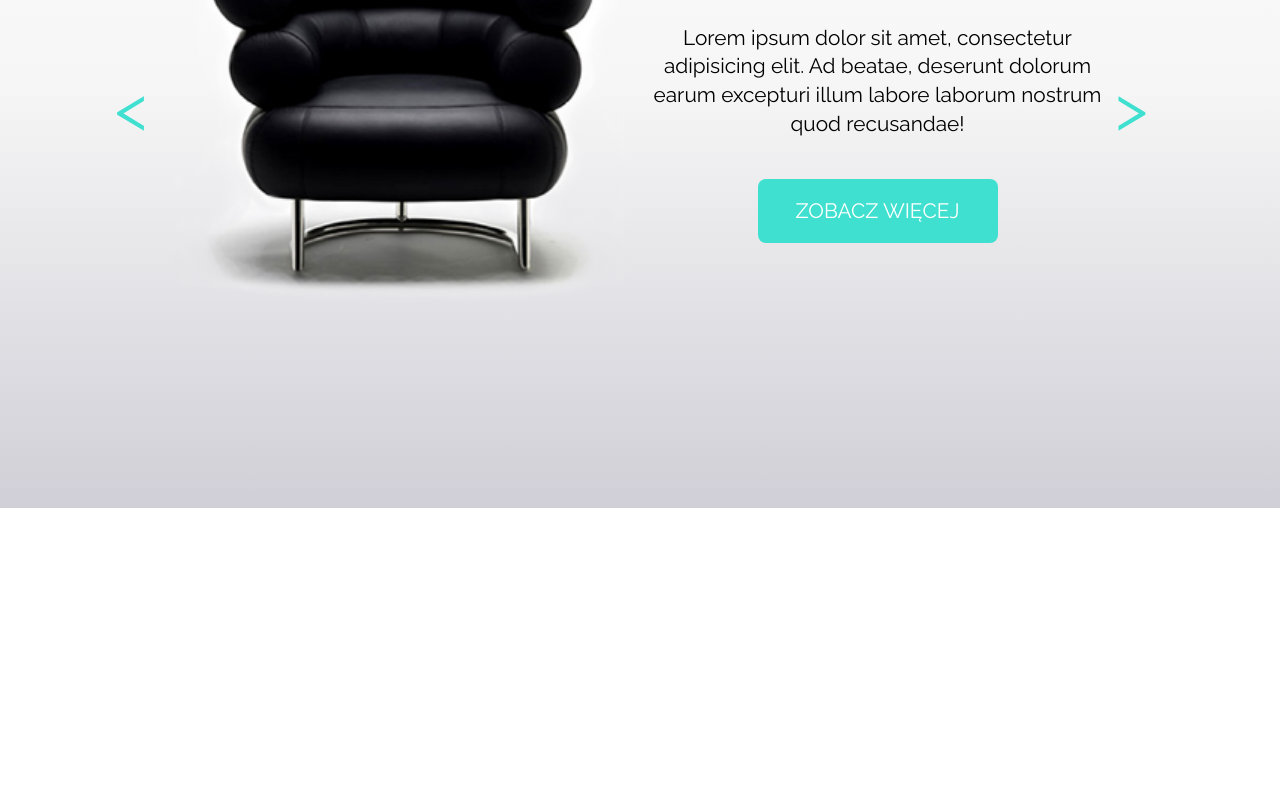
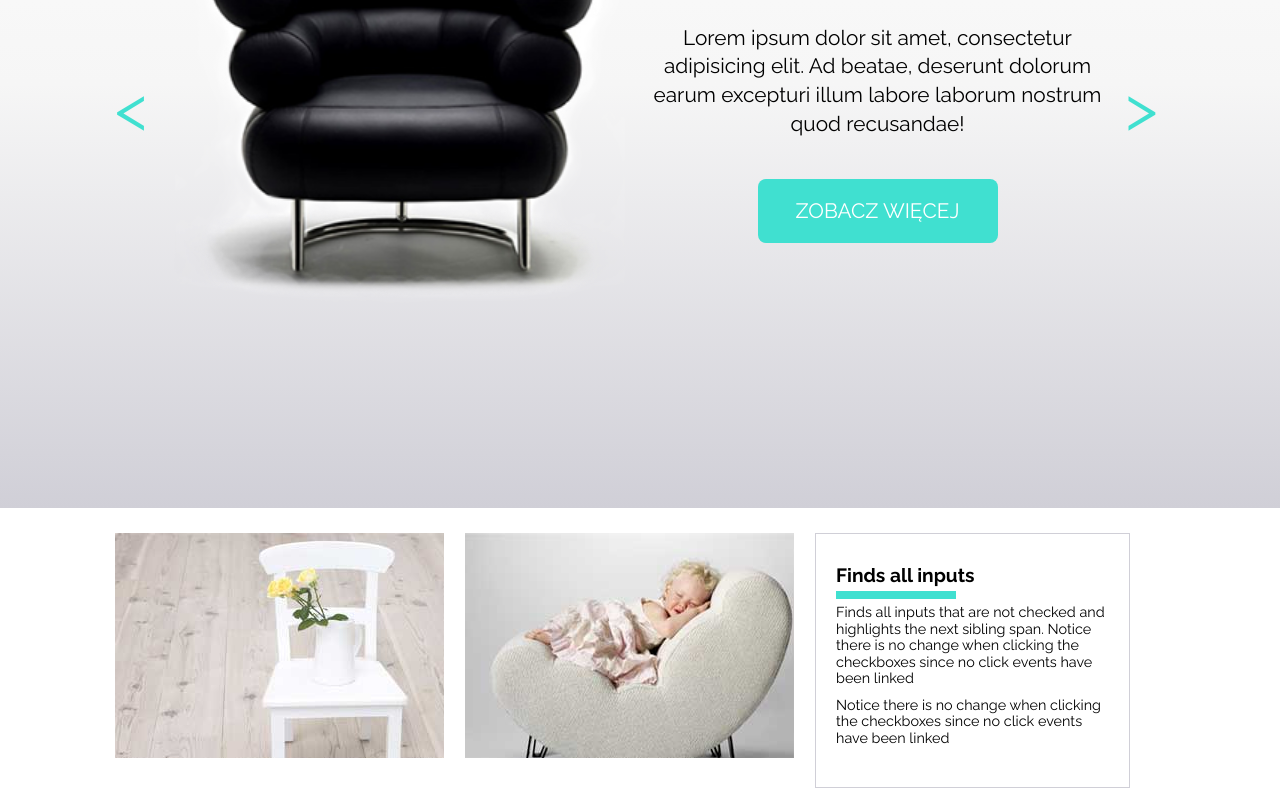
Before and after one commit to WookieDev91/SitOnChair-Project, a plain HTML site: page index.html in a window 1280 px wide. Shown: the part 356-1152 px from the top of the page. Before the commit the page ends 864 px from the top, so only its background shows below. Drawn offline with Linux system fonts and the light colour scheme.

Commit message:
ukończona galeria

```diff
--- a/css/style.css
+++ b/css/style.css
@@ -38,7 +38,7 @@ body {
 }
 .slider-arrows--left,
 .slider-arrows--right{
-    width: 50px;
+    width: 40px;
     margin: auto;
 }
 .col-1-of-2{
@@ -47,8 +47,9 @@ body {
     width: 50%;
 }
 .col-1-of-3{
-    width: 32%;
-    margin: auto;
+    width: 30%;
+    margin: 0;
+    float: left;
 }
 
 /*HEADER*/
@@ -143,12 +144,9 @@ header div {
 .slider-arrows--left a:hover{
     color: darkturquoise;
     font-weight: 400;
-    transform: scale(1.1);
-    transform: translateX(-3px);
-    transform: translateX(-3px);
 }
 
-/* Section: slider--first  content */
+/* Section: slider--first */
 .container-slider--first img{
     position: relative;
     top: 14rem;
@@ -185,6 +183,43 @@ header div {
     color: white;
 }
 .container-slider--first a:hover{
-    font-weight: 400;
-    box-shadow: .2rem .2rem .5rem 0 #009da0;
+    font-weight: 700;
+    background-color: #FFF;
+    color: turquoise;
 }
+.container-slider--first a:active{
+    font-weight: 700;
+    background-color: #FFF;
+    color: turquoise;
+    box-shadow: inset 0 0 0 2px turquoise;
+}
+
+/* Section: Gallery */
+.gallery {
+    margin:25px 0;
+}
+
+#gallery-box2{
+    margin:0 35px;
+}
+#gallery-box3 {
+    display: inline-block;
+    border: 1px solid #d0cfd7;
+    height: auto;
+    padding: 30px 20px;
+}
+#gallery-box3 h2{
+    font-size: 1.2rem;
+    padding-bottom: 5px;
+}
+#gallery-box3 p{
+    font-size: .9rem;
+    padding-bottom: 10px;
+}
+.gallery-bar {
+    background-color: turquoise;
+    width: 120px;
+    height: 8px;
+    display: block;
+    margin-bottom: 5px;
+}
--- a/index.html
+++ b/index.html
@@ -45,5 +45,21 @@
         <div class="slider-arrows--right"><a href="#"> > </a></div>
     </div>
 </section>
+<section class="gallery">
+    <div class="container clearfix">
+        <div class="col-1-of-3" id="gallery-box1">
+            <img src="images/box1_img.jpg" alt="White chair">
+        </div>
+        <div class="col-1-of-3" id="gallery-box2">
+            <img src="images/box2_img.jpg" alt="White chair">
+        </div>
+        <div class="col-1-of-3" id="gallery-box3">
+           <h2>Finds all inputs</h2>
+           <span class="gallery-bar"></span>
+            <p>Finds all inputs that are not checked and highlights the next sibling span. Notice there is no change when clicking the checkboxes since no click events have been linked</p>
+            <p>Notice there is no change when clicking the checkboxes since no click events have been linked</p>
+        </div>
+    </div>
+</section>
 </body>
 </html>
```
Lines whose indentation alone changed are shown as unchanged.
